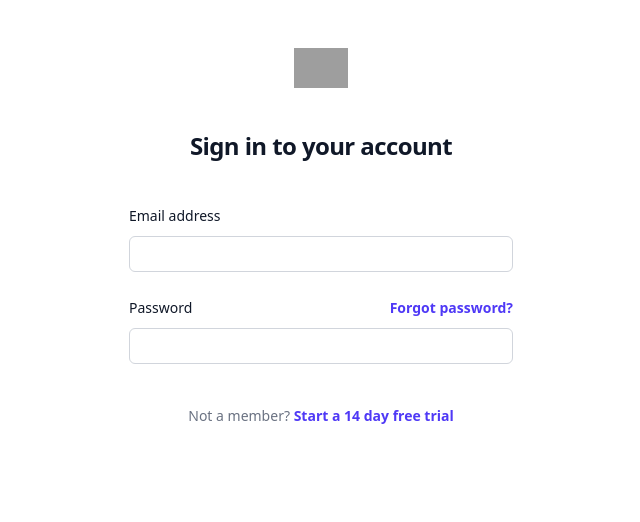
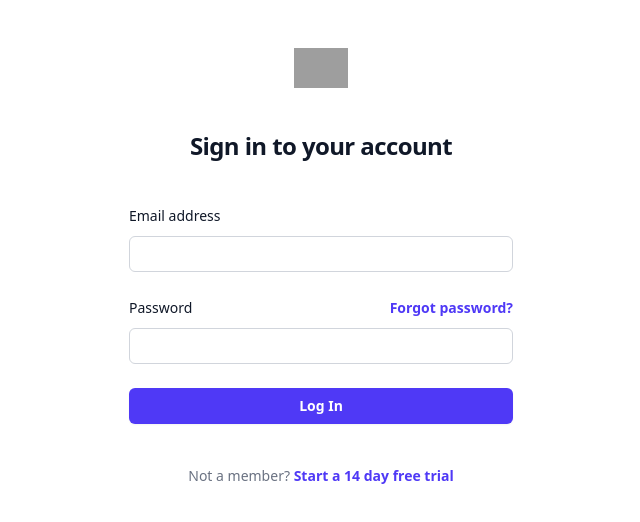
Before and after one commit to Calvin8606/Gamify, a React (Vite) app in the folder frontend/: page / in a window 1280 px wide. Shown: the top 522 px of the page, without its empty margins (319-959 px from the left). Built offline with nearby package versions, Linux system fonts and the light colour scheme; no server answers; grey boxes are pictures that could not be loaded.

Commit message:
Added auth button for sign in

```diff
--- a/frontend/package.json
+++ b/frontend/package.json
@@ -14,7 +14,8 @@
     "@tailwindcss/postcss": "^4.0.4",
     "dotenv": "^16.4.7",
     "react": "^19.0.0",
-    "react-dom": "^19.0.0"
+    "react-dom": "^19.0.0",
+    "react-router-dom": "^7.1.5"
   },
   "devDependencies": {
     "@eslint/js": "^9.19.0",
--- a/frontend/src/App.jsx
+++ b/frontend/src/App.jsx
@@ -1,10 +1,10 @@
 import React from "react";
-import SignUp from "./pages/SignUp";
+import SignIn from "./pages/SignIn";
 
 const App = () => {
   return (
     <div>
-      <SignUp />
+      <SignIn />
     </div>
   );
 };
--- a/frontend/src/components/LoginButton.jsx
+++ b/frontend/src/components/LoginButton.jsx
@@ -4,7 +4,14 @@ import { useAuth0 } from "@auth0/auth0-react";
 const LoginButton = () => {
   const { loginWithRedirect } = useAuth0();
 
-  return <button onClick={() => loginWithRedirect()}>Log In</button>;
+  return (
+    <button
+      className="flex w-full justify-center rounded-md bg-indigo-600 px-3 py-1.5 text-sm/6 font-semibold text-white shadow-xs hover:bg-indigo-500 focus-visible:outline-2 focus-visible:outline-offset-2 focus-visible:outline-indigo-600"
+      onClick={() => loginWithRedirect()}
+    >
+      Log In
+    </button>
+  );
 };
 
 export default LoginButton;
--- a/frontend/src/components/LoginForm.jsx
+++ /dev/null
@@ -1,7 +0,0 @@
-import React from "react";
-
-const LoginForm = () => {
-  return <div className=""></div>;
-};
-
-export default LoginForm;
--- a/frontend/src/pages/SignUp.jsx
+++ b/frontend/src/pages/SignIn.jsx
@@ -1,4 +1,6 @@
-const SignUp = () => {
+import LoginButton from "../components/LoginButton";
+
+const SignIn = () => {
   return (
     <>
       {/*
@@ -78,6 +80,7 @@ const SignUp = () => {
               >
                 Sign in
               </button> */}
+              <LoginButton />
             </div>
           </form>
 
@@ -96,4 +99,4 @@ const SignUp = () => {
   );
 };
 
-export default SignUp;
+export default SignIn;
```
Also changed, not shown: 1 other file (tests, documents, lock files or other folders).
